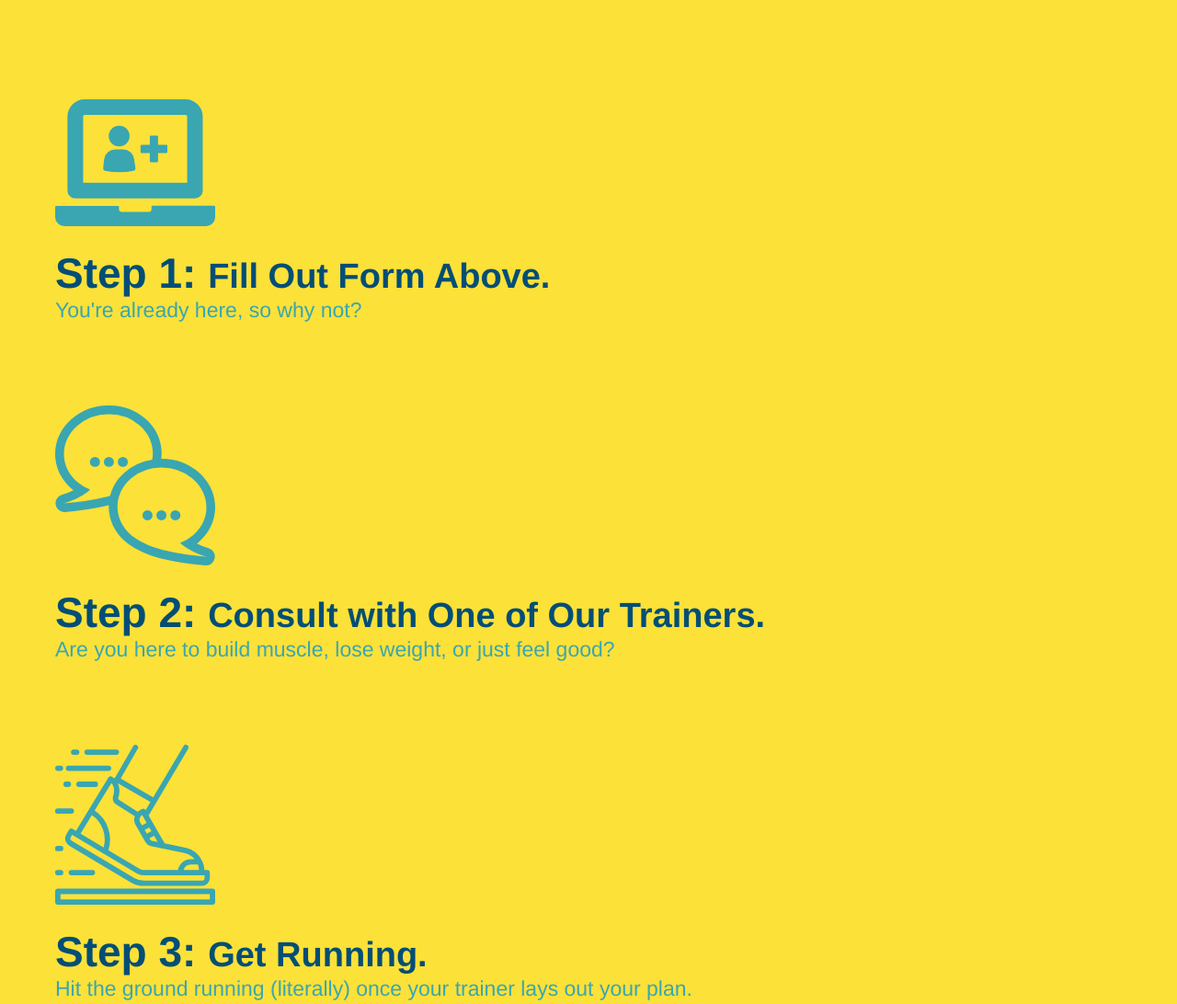
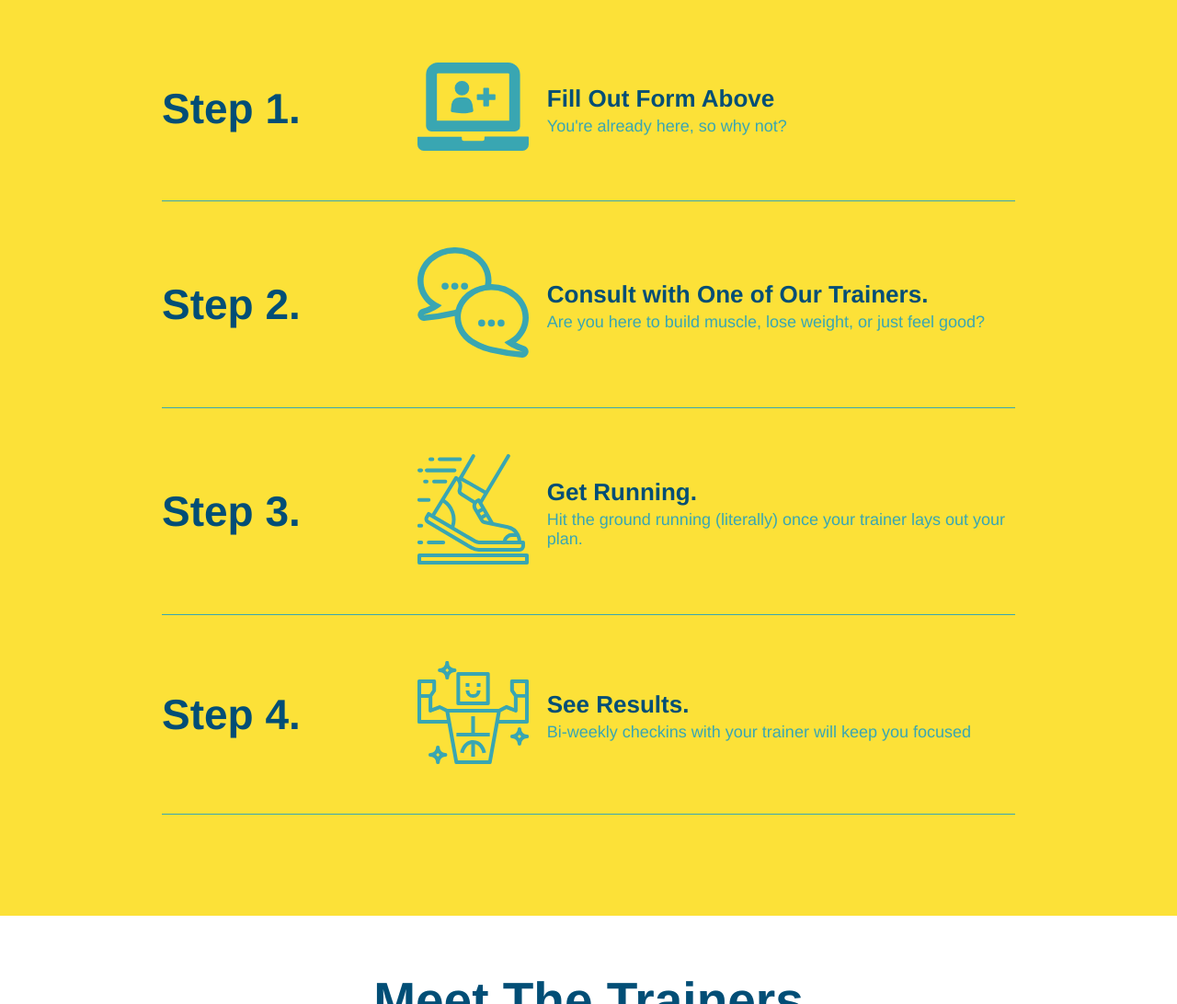
Before and after one commit to whitesethd/run-buddy, a plain HTML site: page index.html in a window 1280 px wide. Shown: the part 1260-2352 px from the top of the page at 92% size. Drawn offline with Linux system fonts and the light colour scheme.

Commit message:
add flexbox to the steps

```diff
--- a/assets/css/style.css
+++ b/assets/css/style.css
@@ -152,32 +152,56 @@ section {
     text-align: center;
 }
 
+.step {
+    margin: 50px auto;
+    padding-bottom: 50px;
+    width: 80%;
+    border-bottom: 1px solid #39a6b2;
+    display: flex;
+    flex-wrap: wrap;
+    align-items: center;
+    justify-content: space-between;
+}
+
 .steps {
     background: #fce138;
 }
 
-.steps div {
-    margin-bottom: 80px;
+.step h3 {
+    color: #024e76;
+    font-size: 46px;
+    flex: 1 30%;
 }
 
-.steps img {
-    width: 15%;
-    margin: 10px 0;
+.step-info {
+    flex: 2 70%;
+    display: flex;
+    flex-wrap: wrap;
+    align-items: center;
 }
 
-.steps h3 {
-    color: #024e76;
-    font-size: 46px;
-    margin-top: 10px;
+.step-img {
+    flex: 1 12%;
+    margin-right: 20px;
 }
 
-.steps p {
-    color: #39a6b2;
-    font-size: 23px;
+.step-text {
+    flex: 12;
 }
 
-.steps span {
-    font-size: 38px;
+.step-text p {
+    color: #39a6b2;
+    font-size: 18px;
+}
+
+.step-text h4 {
+    font-size: 26px;
+    line-height: 1.5;
+    color: #024e76;
+}
+
+.step-img img {
+    max-width: 100%;
 }
 
 .section-title {
--- a/index.html
+++ b/index.html
@@ -93,29 +93,56 @@
                 </h2>
             </div>
 
-            <div>
-                <!-- insert this img element -->
+            <div class="step">
+                <h3>Step 1.</h3>
+                <div class="step-info">
+                    <div class="step-img">
                         <img src="./assets/images/step-1.svg" alt="" />
-                <h3>Step 1: <span>Fill Out Form Above.</span></h3>
+                    </div>
+                    <div class="step-text">
+                        <h4>Fill Out Form Above</h4>
                         <p>You're already here, so why not?</p>
                     </div>
+                </div>
+            </div>
 
-            <div>
+            <div class="step">
+                <h3>Step 2.</h3>
+                <div class="step-info">
+                    <div class="step-img">
                         <img src="./assets/images/step-2.svg" alt="" />
-                <h3>Step 2: <span>Consult with One of Our Trainers.</span></h3>
+                    </div>
+                    <div class="step-text">
+                        <h4>Consult with One of Our Trainers.</h4>
                         <p>Are you here to build muscle, lose weight, or just feel good?</p>
                     </div>
+                </div>
+            </div>
 
-            <div>
+            <div class="step">
+                <h3>Step 3.</h3>
+                <div class="step-info">
+                    <div class="step-img">
                         <img src="./assets/images/step-3.svg" alt="" />
-                <h3>Step 3: <span>Get Running.</span></h3>
+                    </div>
+                    <div class="step-text">
+                        <h4>Get Running.</h4>
                         <p>Hit the ground running (literally) once your trainer lays out your plan.</p>
                     </div>
+                </div>
+            </div>
 
-            <div>
+            <div class="step">
+                <h3>Step 4.</h3>
+                <div class="step-info">
+                    <div class="step-img">
                         <img src="./assets/images/step-4.svg" alt="" />
-                <h3>Step 4: <span>See Results.</span></h3>
+                    </div>
+                    <div class="step-text">
+                        <h4>See Results.</h4>
                         <p>Bi-weekly checkins with your trainer will keep you focused</p>
+                    </div>
+                </div>
             </div>
         </section>
 
```
Lines whose indentation alone changed are shown as unchanged.
